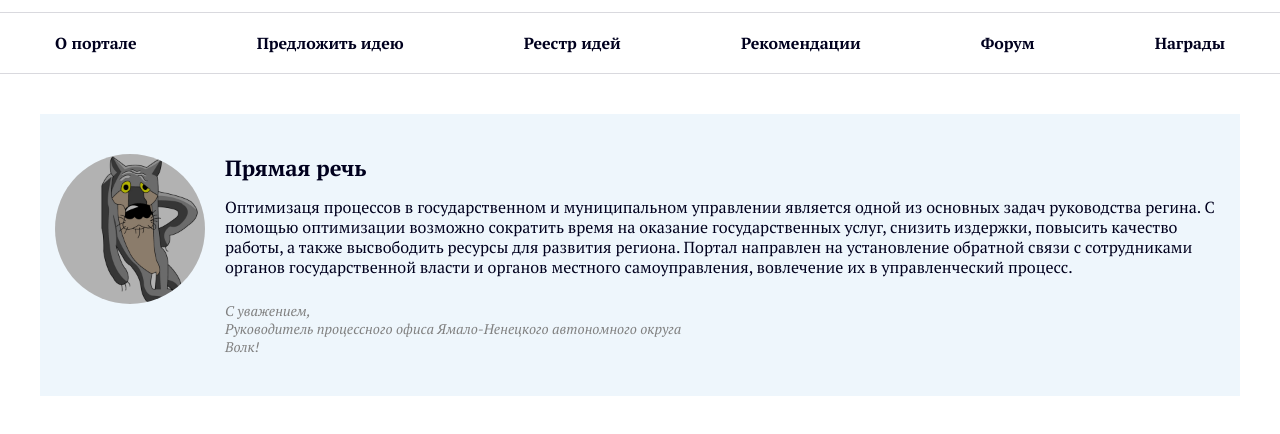
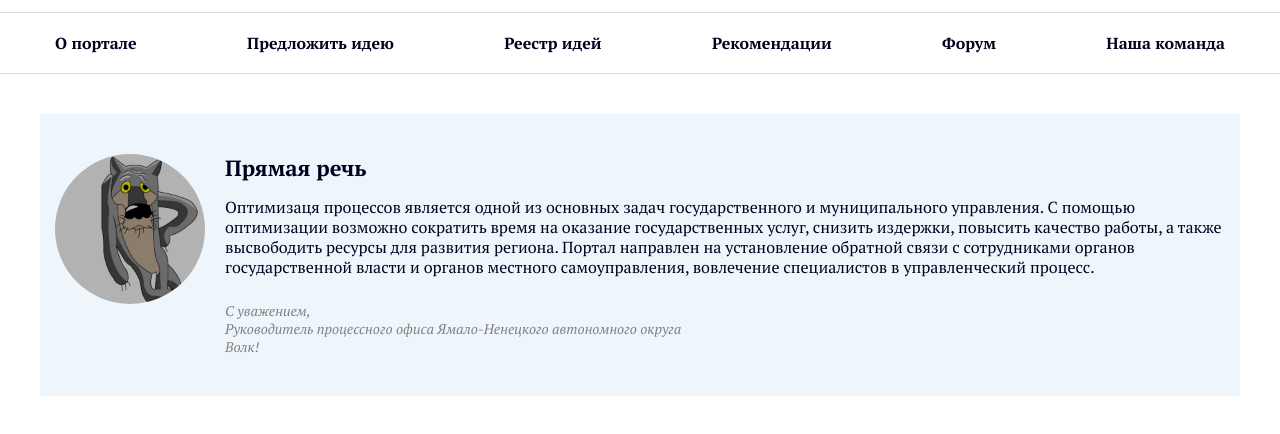
Before and after one commit to 89YAMAL/PortalOfIdea, a plain HTML site: page index.html in a window 1280 px wide. Shown: the part 116-550 px from the top of the page. Drawn offline with Linux system fonts and the light colour scheme.

Commit message:
Add files via upload

```diff
--- a/index.html
+++ b/index.html
@@ -41,7 +41,7 @@
             <a class="menu-link" href="#0">Форум</a>
           </li>
           <li class="menu-list-item">
-            <a class="menu-link" href="#0">Награды</a>
+            <a class="menu-link" href="#0">Наша команда</a>
           </li>
         </ul>
       </nav>
@@ -54,12 +54,10 @@
       </div>
       <div class="speech">
         <h2 class="speech-boss">Прямая речь</h2>
-        <p class="text">Оптимизаця процессов в государственном и муниципальном управлении является
-          одной из основных задач руководства регина. С помощью оптимизации возможно сократить
-          время на оказание государственных услуг, снизить издержки, повысить качество работы,
-          а также высвободить ресурсы для развития региона. Портал направлен на установление
-          обратной связи с сотрудниками органов государственной власти и органов местного
-          самоуправления, вовлечение их в управленческий процесс.</p>
+        <p class="text">Оптимизаця процессов  является одной из основных задач государственного и муниципального управления.
+          С помощью оптимизации возможно сократить время на оказание государственных услуг, снизить издержки, повысить качество работы,
+          а также высвободить ресурсы для развития региона. Портал направлен на установление обратной связи с сотрудниками органов
+          государственной власти и органов местного самоуправления, вовлечение специалистов в управленческий процесс.</p>
         <span class="position-boss">
           <p>С уважением,</p>
           <p>Руководитель процессного офиса Ямало-Ненецкого автономного округа</p>
```
